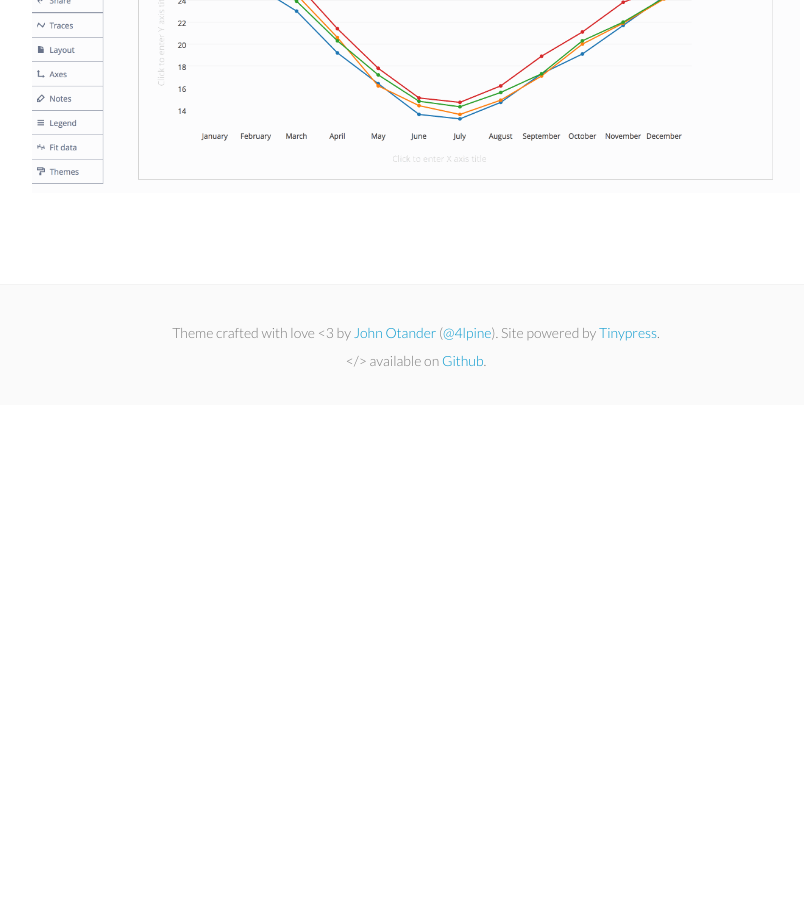
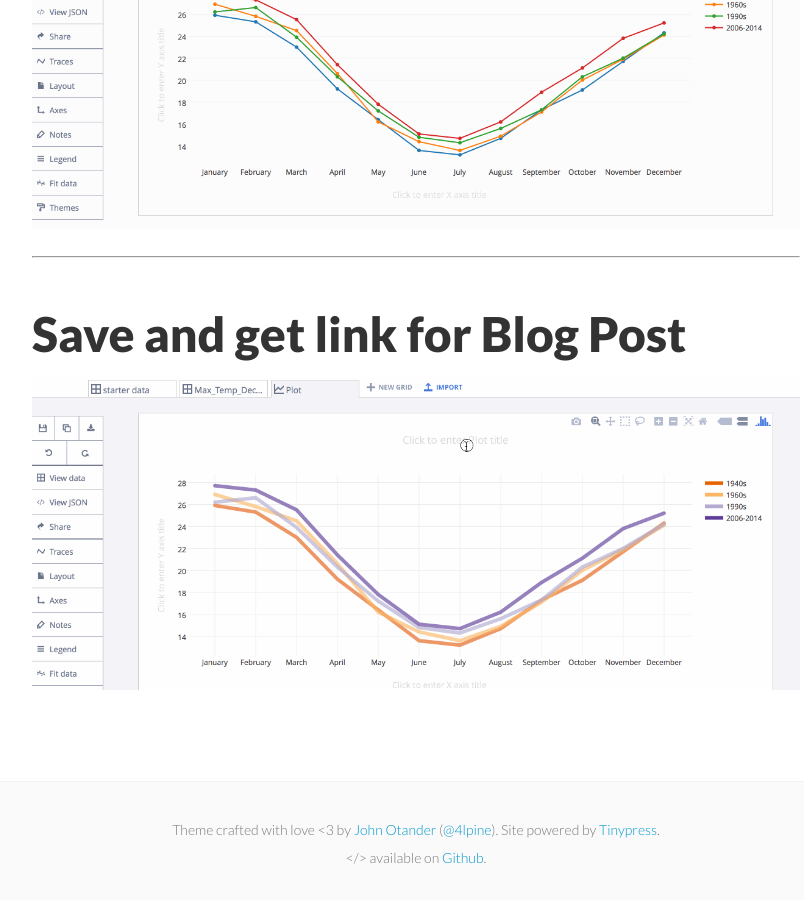
Before and after one commit to dataviz-blog/dataviz-blog.github.io, a Jekyll site: the page built from _posts/2016-01-18-3-our-first-plot.markdown, in a window 1280 px wide and 900 px high, scrolled down 1889 px. Shown: the whole window, without its empty margins (224-1028 px from the left). Built offline with Jekyll 4.4.1, drawn with Linux system fonts in a browser that asks for light colours; before the commit the page ends 2294 px from its top, so only the background shows below that.

Commit message:
Post update: 3 — Our first plot

```diff
--- a/_posts/2016-01-18-3-our-first-plot.markdown
+++ b/_posts/2016-01-18-3-our-first-plot.markdown
@@ -30,13 +30,20 @@ Make sure to Copy and Edit and save to your own account.
 * Then for each of the decades, these monthly averages were themselves averaged.
 
 
-
+---
 ## Make a Plot
 
 ![](https://raw.githubusercontent.com/dataviz-blog/dataviz-blog.github.io/master/gifs/make_first_plot.gif)
 
 
-
+---
 ## Style the Plot
 
 ![](https://raw.githubusercontent.com/dataviz-blog/dataviz-blog.github.io/master/gifs/style_first_plot.gif)
+
+
+
+---
+## Save and get link for Blog Post
+
+![](https://raw.githubusercontent.com/dataviz-blog/dataviz-blog.github.io/master/gifs/save_iframe_first_plot.gif)
```
